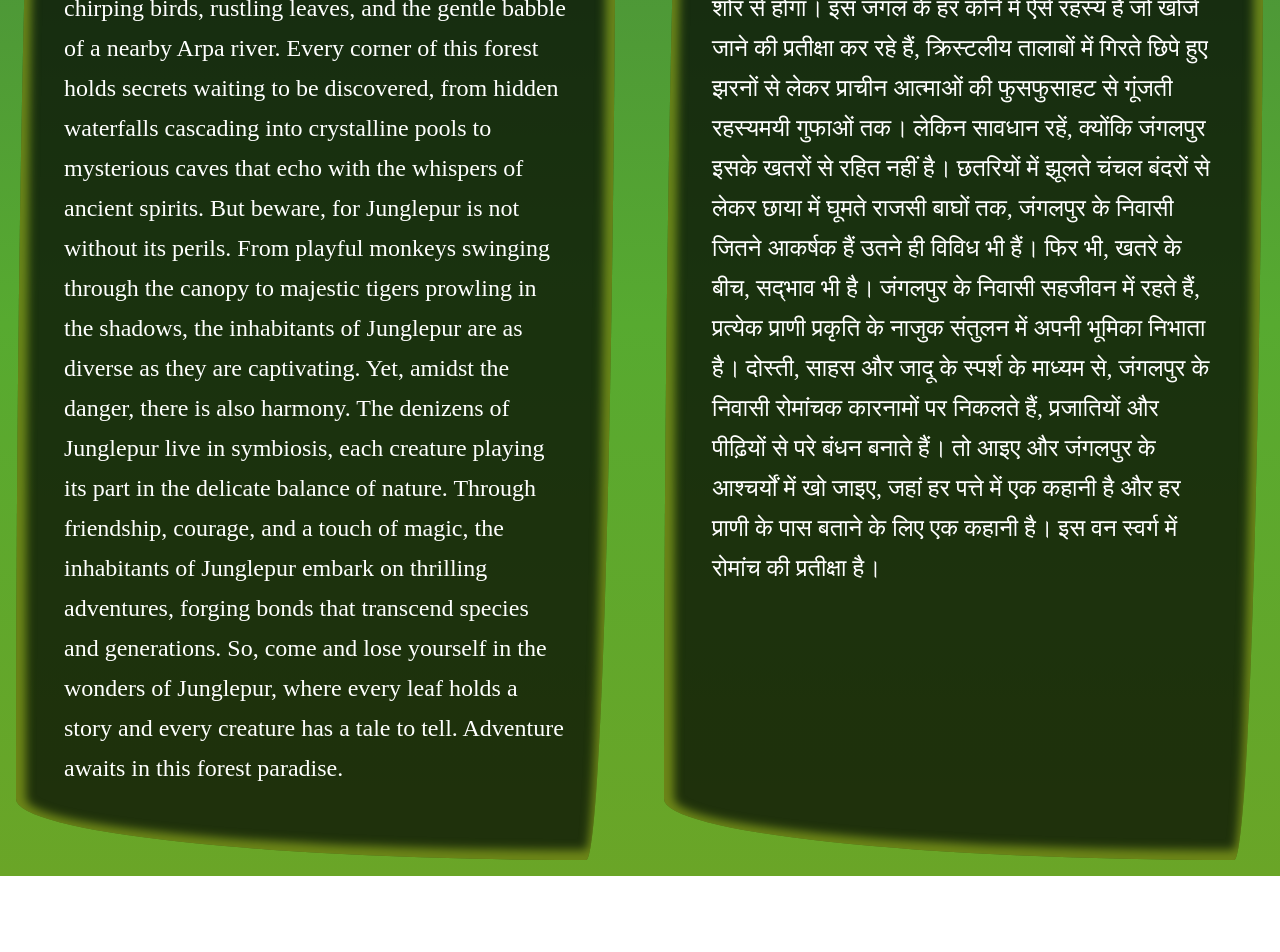
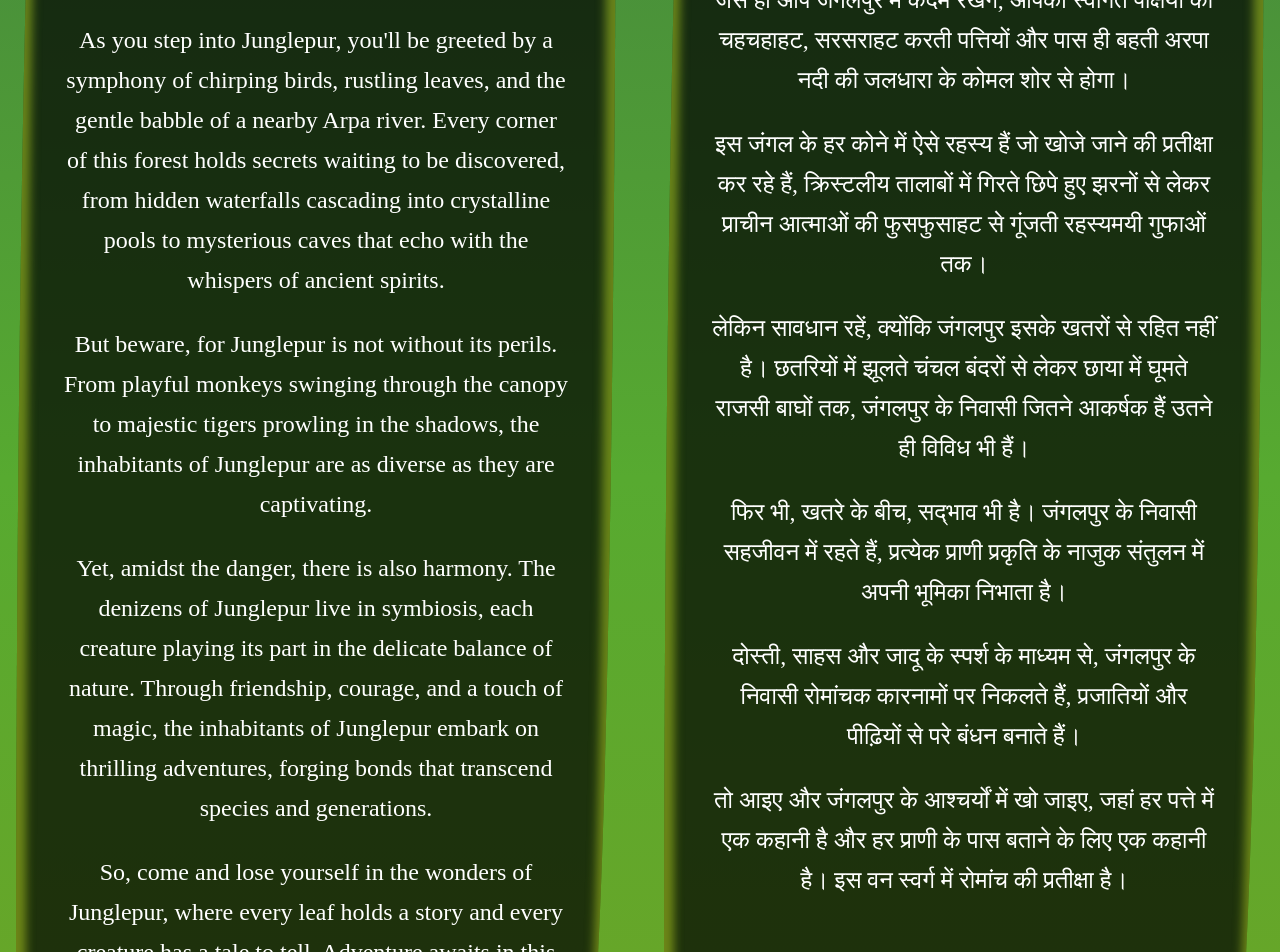
Before and after one commit to nv08/Kartoonpur, a React (Vite) app: page / in a window 1280 px wide. Shown: the part 1340-2292 px from the top of the page. Before the commit the page ends 2216 px from the top, so only its background shows below. Built offline with nearby package versions, Linux system fonts and the light colour scheme.

Commit message:
paragraph on home page

```diff
--- a/src/components/Home.jsx
+++ b/src/components/Home.jsx
@@ -9,49 +9,77 @@ const Home = () => {
         <div className="text-container">
           <p>
             Welcome to Junglepur, a vibrant forest teeming with life and wonder!
+          </p>
+          <p>
             Nestled within its lush greenery lies a world brimming with
             enchantment and adventure. Towering trees adorned with emerald
             leaves stretch towards the sky, casting dappled sunlight upon the
-            forest floor below. As you step into Junglepur, you&apos;ll be
-            greeted by a symphony of chirping birds, rustling leaves, and the
-            gentle babble of a nearby Arpa river. Every corner of this forest
-            holds secrets waiting to be discovered, from hidden waterfalls
-            cascading into crystalline pools to mysterious caves that echo with
-            the whispers of ancient spirits. But beware, for Junglepur is not
-            without its perils. From playful monkeys swinging through the canopy
-            to majestic tigers prowling in the shadows, the inhabitants of
-            Junglepur are as diverse as they are captivating. Yet, amidst the
-            danger, there is also harmony. The denizens of Junglepur live in
-            symbiosis, each creature playing its part in the delicate balance of
-            nature. Through friendship, courage, and a touch of magic, the
-            inhabitants of Junglepur embark on thrilling adventures, forging
-            bonds that transcend species and generations. So, come and lose
-            yourself in the wonders of Junglepur, where every leaf holds a story
-            and every creature has a tale to tell. Adventure awaits in this
-            forest paradise.
+            forest floor below.
+          </p>
+          <p>
+            As you step into Junglepur, you'll be greeted by a symphony of
+            chirping birds, rustling leaves, and the gentle babble of a nearby
+            Arpa river. Every corner of this forest holds secrets waiting to be
+            discovered, from hidden waterfalls cascading into crystalline pools
+            to mysterious caves that echo with the whispers of ancient spirits.
+          </p>
+          <p>
+            But beware, for Junglepur is not without its perils. From playful
+            monkeys swinging through the canopy to majestic tigers prowling in
+            the shadows, the inhabitants of Junglepur are as diverse as they are
+            captivating.
+          </p>
+          <p>
+            Yet, amidst the danger, there is also harmony. The denizens of
+            Junglepur live in symbiosis, each creature playing its part in the
+            delicate balance of nature. Through friendship, courage, and a touch
+            of magic, the inhabitants of Junglepur embark on thrilling
+            adventures, forging bonds that transcend species and generations.
+          </p>
+          <p>
+            So, come and lose yourself in the wonders of Junglepur, where every
+            leaf holds a story and every creature has a tale to tell. Adventure
+            awaits in this forest paradise.
           </p>
         </div>
         <div className="text-container">
           <p>
             जंगलपुर में आपका स्वागत है, जीवन और आश्चर्य से भरपूर एक जीवंत जंगल!
+          </p>
+          <p>
             इसकी हरी-भरी हरियाली में एक ऐसी दुनिया बसी है जो जादू और रोमांच से
             भरपूर है। पन्ने के पत्तों से सजे ऊंचे-ऊंचे पेड़ आसमान की ओर फैले हुए
-            हैं, जिससे नीचे जंगल के फर्श पर हल्की धूप पड़ रही है। जैसे ही आप
-            जंगलपुर में कदम रखेंगे, आपका स्वागत पक्षियों की चहचहाहट, सरसराहट
-            करती पत्तियों और पास ही बहती अरपा नदी की जलधारा के कोमल शोर से होगा।
+            हैं, जिससे नीचे जंगल के फर्श पर हल्की धूप पड़ रही है।
+          </p>
+          <p>
+            जैसे ही आप जंगलपुर में कदम रखेंगे, आपका स्वागत पक्षियों की चहचहाहट,
+            सरसराहट करती पत्तियों और पास ही बहती अरपा नदी की जलधारा के कोमल शोर
+            से होगा।
+          </p>
+          <p>
             इस जंगल के हर कोने में ऐसे रहस्य हैं जो खोजे जाने की प्रतीक्षा कर
             रहे हैं, क्रिस्टलीय तालाबों में गिरते छिपे हुए झरनों से लेकर प्राचीन
-            आत्माओं की फुसफुसाहट से गूंजती रहस्यमयी गुफाओं तक। लेकिन सावधान
-            रहें, क्योंकि जंगलपुर इसके खतरों से रहित नहीं है। छतरियों में झूलते
-            चंचल बंदरों से लेकर छाया में घूमते राजसी बाघों तक, जंगलपुर के निवासी
-            जितने आकर्षक हैं उतने ही विविध भी हैं। फिर भी, खतरे के बीच, सद्भाव
-            भी है। जंगलपुर के निवासी सहजीवन में रहते हैं, प्रत्येक प्राणी
-            प्रकृति के नाजुक संतुलन में अपनी भूमिका निभाता है। दोस्ती, साहस और
-            जादू के स्पर्श के माध्यम से, जंगलपुर के निवासी रोमांचक कारनामों पर
-            निकलते हैं, प्रजातियों और पीढ़ियों से परे बंधन बनाते हैं। तो आइए और
-            जंगलपुर के आश्चर्यों में खो जाइए, जहां हर पत्ते में एक कहानी है और
-            हर प्राणी के पास बताने के लिए एक कहानी है। इस वन स्वर्ग में रोमांच
-            की प्रतीक्षा है।
+            आत्माओं की फुसफुसाहट से गूंजती रहस्यमयी गुफाओं तक।
+          </p>
+          <p>
+            लेकिन सावधान रहें, क्योंकि जंगलपुर इसके खतरों से रहित नहीं है।
+            छतरियों में झूलते चंचल बंदरों से लेकर छाया में घूमते राजसी बाघों तक,
+            जंगलपुर के निवासी जितने आकर्षक हैं उतने ही विविध भी हैं।
+          </p>
+          <p>
+            फिर भी, खतरे के बीच, सद्भाव भी है। जंगलपुर के निवासी सहजीवन में रहते
+            हैं, प्रत्येक प्राणी प्रकृति के नाजुक संतुलन में अपनी भूमिका निभाता
+            है।
+          </p>
+          <p>
+            दोस्ती, साहस और जादू के स्पर्श के माध्यम से, जंगलपुर के निवासी
+            रोमांचक कारनामों पर निकलते हैं, प्रजातियों और पीढ़ियों से परे बंधन
+            बनाते हैं।
+          </p>
+          <p>
+            तो आइए और जंगलपुर के आश्चर्यों में खो जाइए, जहां हर पत्ते में एक
+            कहानी है और हर प्राणी के पास बताने के लिए एक कहानी है। इस वन स्वर्ग
+            में रोमांच की प्रतीक्षा है।
           </p>
         </div>
       </div>
--- a/src/components/index.css
+++ b/src/components/index.css
@@ -32,12 +32,21 @@ img.bgr {
 .text-container {
   flex: 1;
   border-radius: 5% 95% 5% 95% / 95% 5% 95% 5%;
-  padding: 3rem;
+  padding: 2rem 3rem;
   color: white;
   font-size: x-large;
   line-height: 2.5rem;
   background-color: rgba(0, 0, 0, 0.7);
   box-shadow: inset 0 0 10px 10px rgba(188, 219, 36, 0.5);
+  text-align: center;
+}
+
+@media (width <=768px) {
+  .text-container {
+    box-shadow: none;
+    border-radius: 20px;
+    padding: 1rem 1.5rem;
+  }
 }
 
 /* ############ HOME ############# */
```
